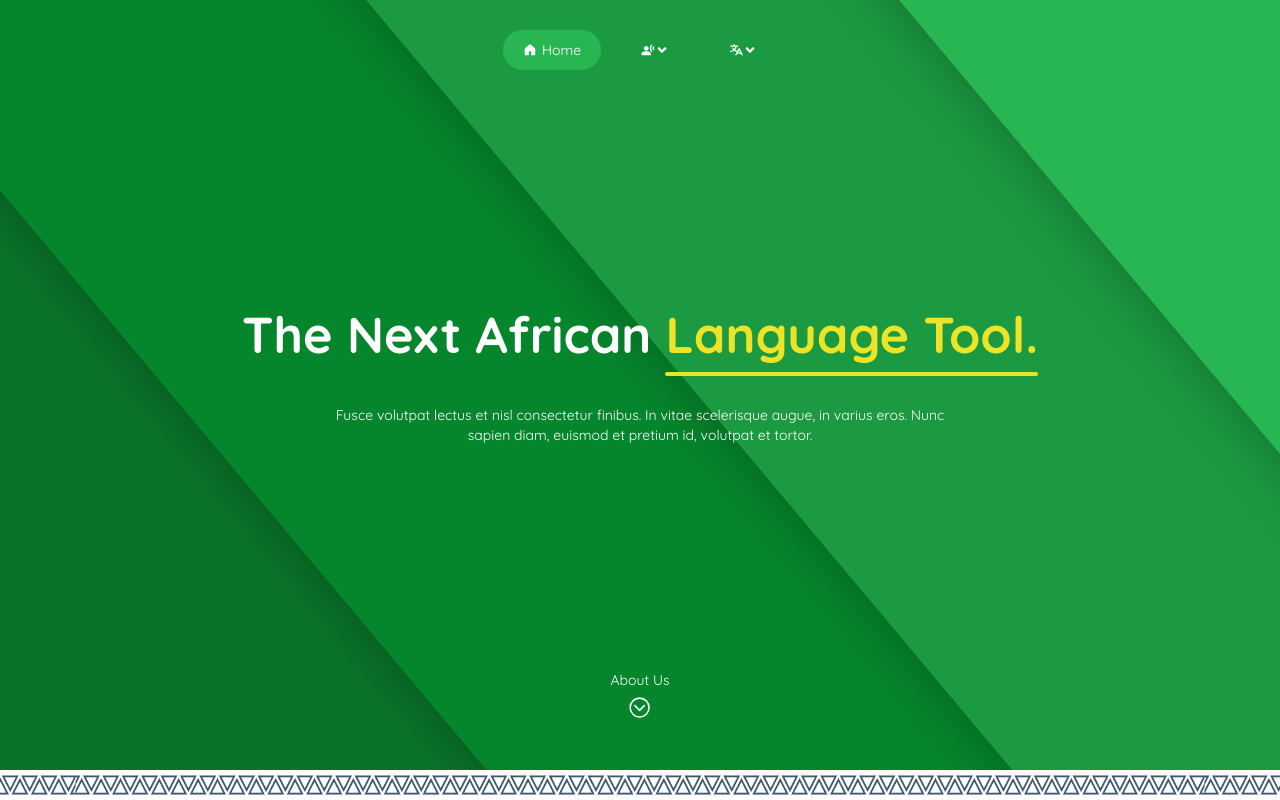
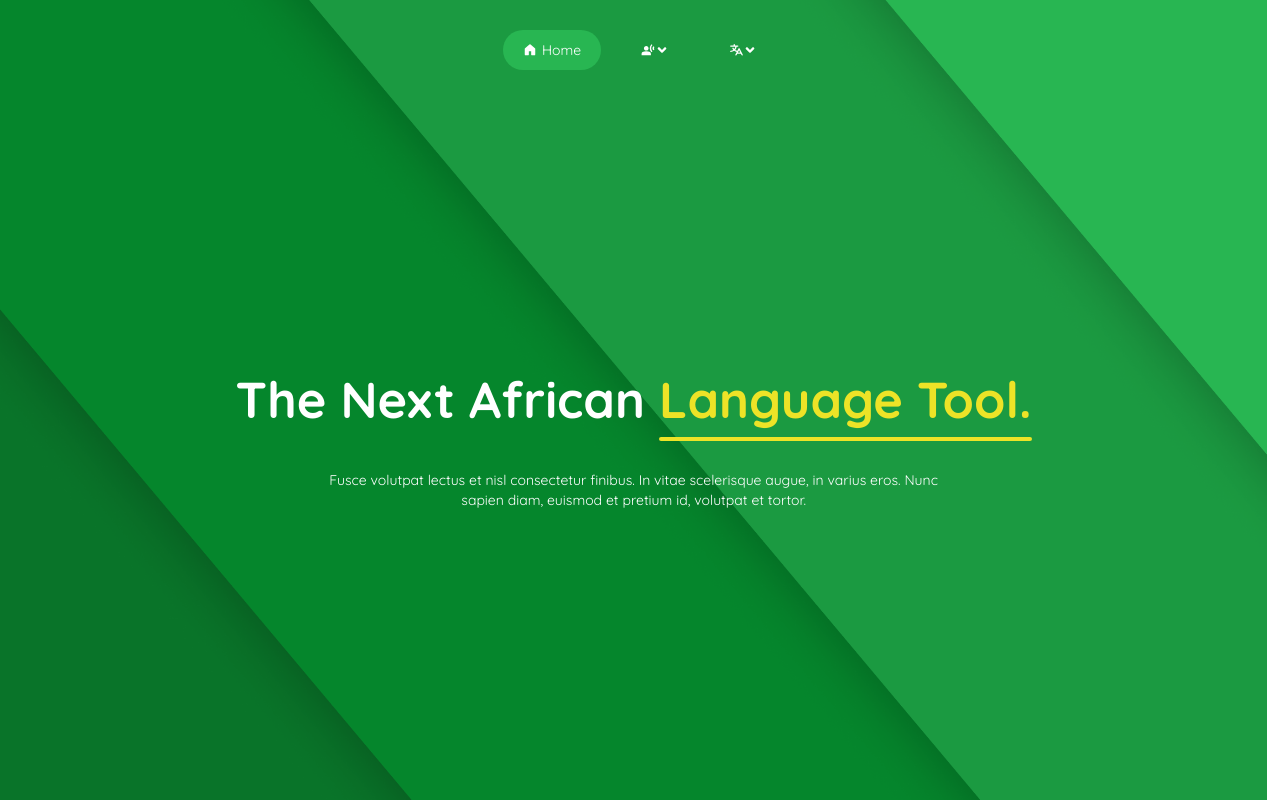
Before and after one commit to Digital-Umuganda/saudi-demo, a React (Create React App) app: page / in a window 1280 px wide. Shown: the top 800 px of the page. Built offline with nearby package versions, Linux system fonts and the light colour scheme.

Commit message:
debugged horizontal scroll problem

```diff
--- a/public/index.html
+++ b/public/index.html
@@ -24,7 +24,7 @@
       work correctly both with client-side routing and a non-root public URL.
       Learn how to configure a non-root public URL by running `npm run build`.
     -->
-    <title>React App</title>
+    <title>Digital Umuganda</title>
   </head>
   <body>
     <noscript>You need to enable JavaScript to run this app.</noscript>
--- a/src/pages/home.jsx
+++ b/src/pages/home.jsx
@@ -12,7 +12,6 @@
   return (
     <Container>
       <div className="hero">
-        <div className="content">
         <p className="heading">
           The Next African{" "}
           <span>
@@ -29,10 +28,8 @@
           <IoChevronDownCircleOutline />
         </div>
       </div>
-      </div>
       <div className="imigongo" />
       <div className="aboutus">
-        <div className="content">
         <div className="logo"></div>
         <div className="info">
           <p>
@@ -42,8 +39,8 @@
             digital divide gap. This is done by being a platform for
             international commons initiatives such as Common voice linking
             global efforts to local communities and contexts. Digital Umuganda
-              projects aligns with the national digital smart master plans with
-              a focus on projects with a sustainable development impact.
+            projects aligns with the national digital smart master plans with a
+            focus on projects with a sustainable development impact.
           </p>
           <div className="buttons">
             <div className="button">
@@ -51,7 +48,6 @@
             </div>
             <div className="button">
               <p>Contact us</p>
-              </div>
             </div>
           </div>
         </div>
@@ -70,29 +66,23 @@
 };
 
 const Container = styled.div`
-  width: 100vw;
+  width: 99vw;
   height: auto;
   display: flex;
   flex-direction: column;
   align-items: center;
+  justify-content: center;
 
   .hero {
     width: 100%;
-    height: calc(100vh - 30px);
+    height: 900px;
     background: url("/assets/background.png") no-repeat center center;
     background-size: cover;
     display: flex;
     flex-direction: column;
     align-items: center;
+    justify-content: center;
     position: relative;
-
-    .content {
-      width: 1280px;
-      height: 100%;
-      display: flex;
-      flex-direction: column;
-      align-items: center;
-      justify-content: center;
 
     p.heading {
       font-size: 3.6em;
@@ -147,10 +137,9 @@
       }
     }
   }
-  }
 
   .imigongo {
-    width: 100vw;
+    width: 100%;
     overflow: hidden;
     height: 30px;
     display: flex;
@@ -162,15 +151,8 @@
   }
 
   .aboutus {
-    width: 100vw;
+    width: 1280px;
     height: 500px;
-    display: flex;
-    flex-direction: column;
-    align-items: center;
-
-    .content {
-      width: 1280px;
-      height: 100%;
     display: flex;
     flex-direction: row;
     align-items: center;
@@ -207,7 +189,6 @@
           cursor: pointer;
           color: var(--black);
           background: var(--yellow);
-          }
         }
       }
     }
```
Lines whose indentation alone changed are shown as unchanged.
